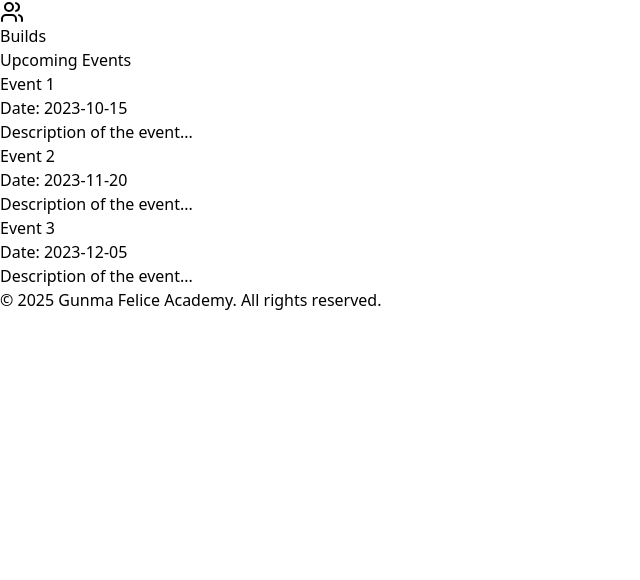
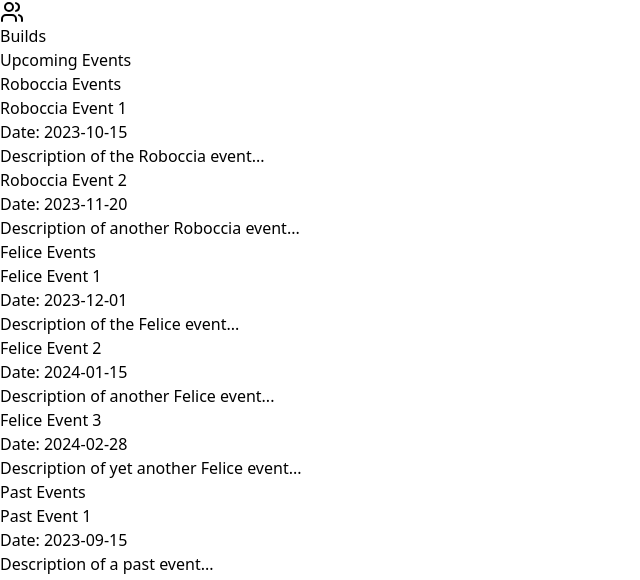
Before and after one commit to scratchmasterj21/elementary-roboccia-showcase, a React (Vite) app: page /events in a window 1280 px wide. Shown: the part 450-1030 px from the top of the page, without its empty margins (0-640 px from the left). Before the commit the page ends 800 px from the top, so only its background shows below. Built offline with nearby package versions, Linux system fonts and the light colour scheme.

Commit message:
events page

```diff
--- a/src/pages/Events.tsx
+++ b/src/pages/Events.tsx
@@ -4,23 +4,59 @@ const Events: React.FC = () => {
       return (
         <div className="container mx-auto p-4">
           <h1 className="text-3xl font-bold mb-4">Upcoming Events</h1>
+
+          {/* Roboccia Events Section */}
+          <section className="mb-8">
+            <h2 className="text-2xl font-semibold mb-4">Roboccia Events</h2>
             <div className="grid grid-cols-1 md:grid-cols-2 lg:grid-cols-3 gap-4">
               <div className="bg-white p-4 rounded shadow">
-          <h2 className="text-xl font-semibold">Event 1</h2>
+                <h3 className="text-xl font-semibold">Roboccia Event 1</h3>
                 <p className="text-gray-600">Date: 2023-10-15</p>
-          <p className="text-gray-600">Description of the event...</p>
+                <p className="text-gray-600">Description of the Roboccia event...</p>
               </div>
               <div className="bg-white p-4 rounded shadow">
-          <h2 className="text-xl font-semibold">Event 2</h2>
+                <h3 className="text-xl font-semibold">Roboccia Event 2</h3>
                 <p className="text-gray-600">Date: 2023-11-20</p>
-          <p className="text-gray-600">Description of the event...</p>
+                <p className="text-gray-600">Description of another Roboccia event...</p>
+              </div>
+            </div>
+          </section>
+
+          {/* Felice Events Section */}
+          <section>
+            <h2 className="text-2xl font-semibold mb-4">Felice Events</h2>
+            <div className="grid grid-cols-1 md:grid-cols-2 lg:grid-cols-3 gap-4">
+              <div className="bg-white p-4 rounded shadow">
+                <h3 className="text-xl font-semibold">Felice Event 1</h3>
+                <p className="text-gray-600">Date: 2023-12-01</p>
+                <p className="text-gray-600">Description of the Felice event...</p>
               </div>
               <div className="bg-white p-4 rounded shadow">
-          <h2 className="text-xl font-semibold">Event 3</h2>
-          <p className="text-gray-600">Date: 2023-12-05</p>
-          <p className="text-gray-600">Description of the event...</p>
+                <h3 className="text-xl font-semibold">Felice Event 2</h3>
+                <p className="text-gray-600">Date: 2024-01-15</p>
+                <p className="text-gray-600">Description of another Felice event...</p>
+              </div>
+              <div className="bg-white p-4 rounded shadow">
+                <h3 className="text-xl font-semibold">Felice Event 3</h3>
+                <p className="text-gray-600">Date: 2024-02-28</p>
+                <p className="text-gray-600">Description of yet another Felice event...</p>
               </div>
             </div>
+          </section>
+
+          {/* Past Events Section */}
+          <section className="mt-8">
+            <h1 className="text-3xl font-bold mb-4">Past Events</h1>
+            <div className="grid grid-cols-1 md:grid-cols-2 lg:grid-cols-3 gap-4">
+              {/* Example Past Event */}
+              <div className="bg-white p-4 rounded shadow">
+                <h3 className="text-xl font-semibold">Past Event 1</h3>
+                <p className="text-gray-600">Date: 2023-09-15</p>
+                <p className="text-gray-600">Description of a past event...</p>
+              </div>
+              {/* Add more past events here */}
+            </div>
+          </section>
         </div>
       );
     };
```
Lines whose indentation alone changed are shown as unchanged.
